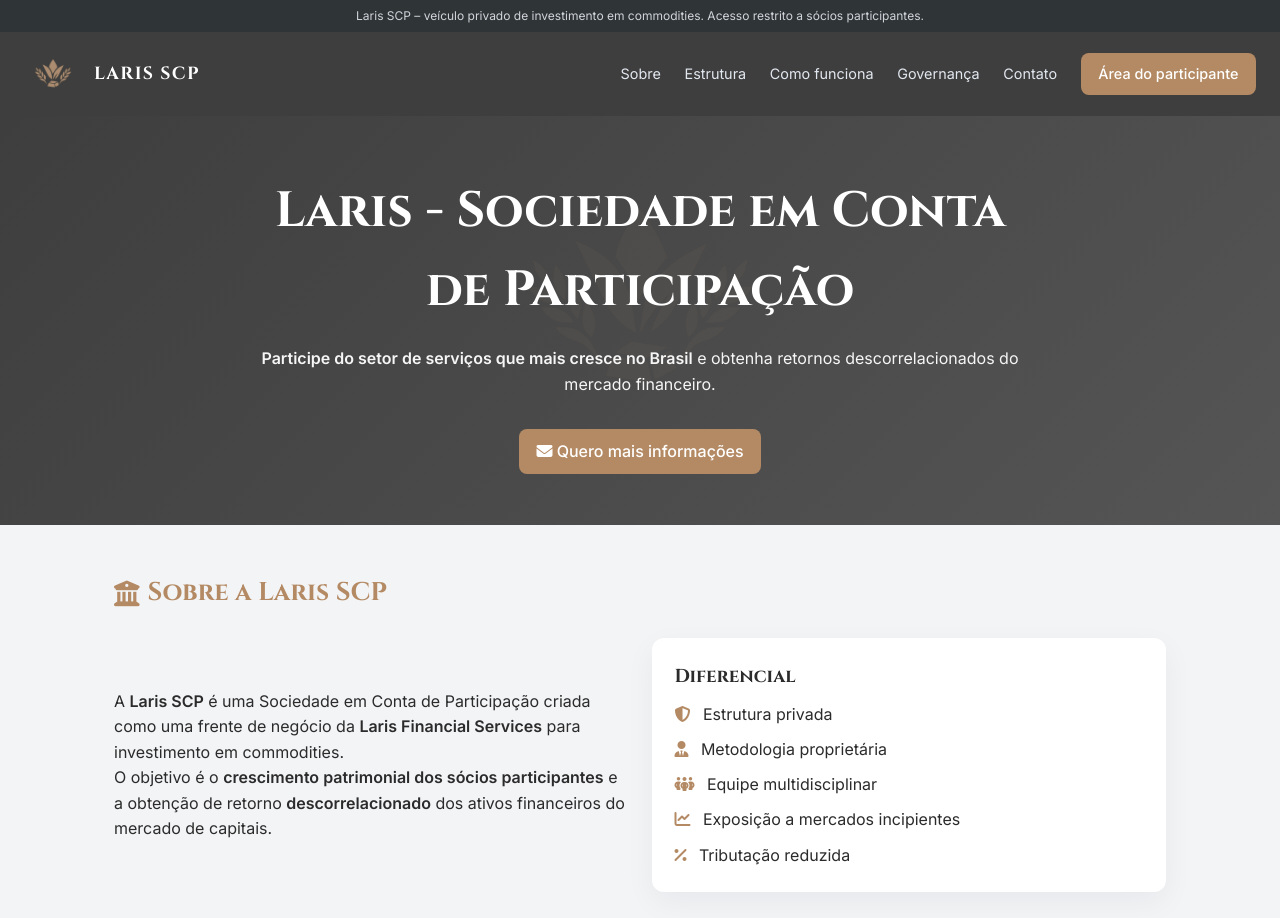
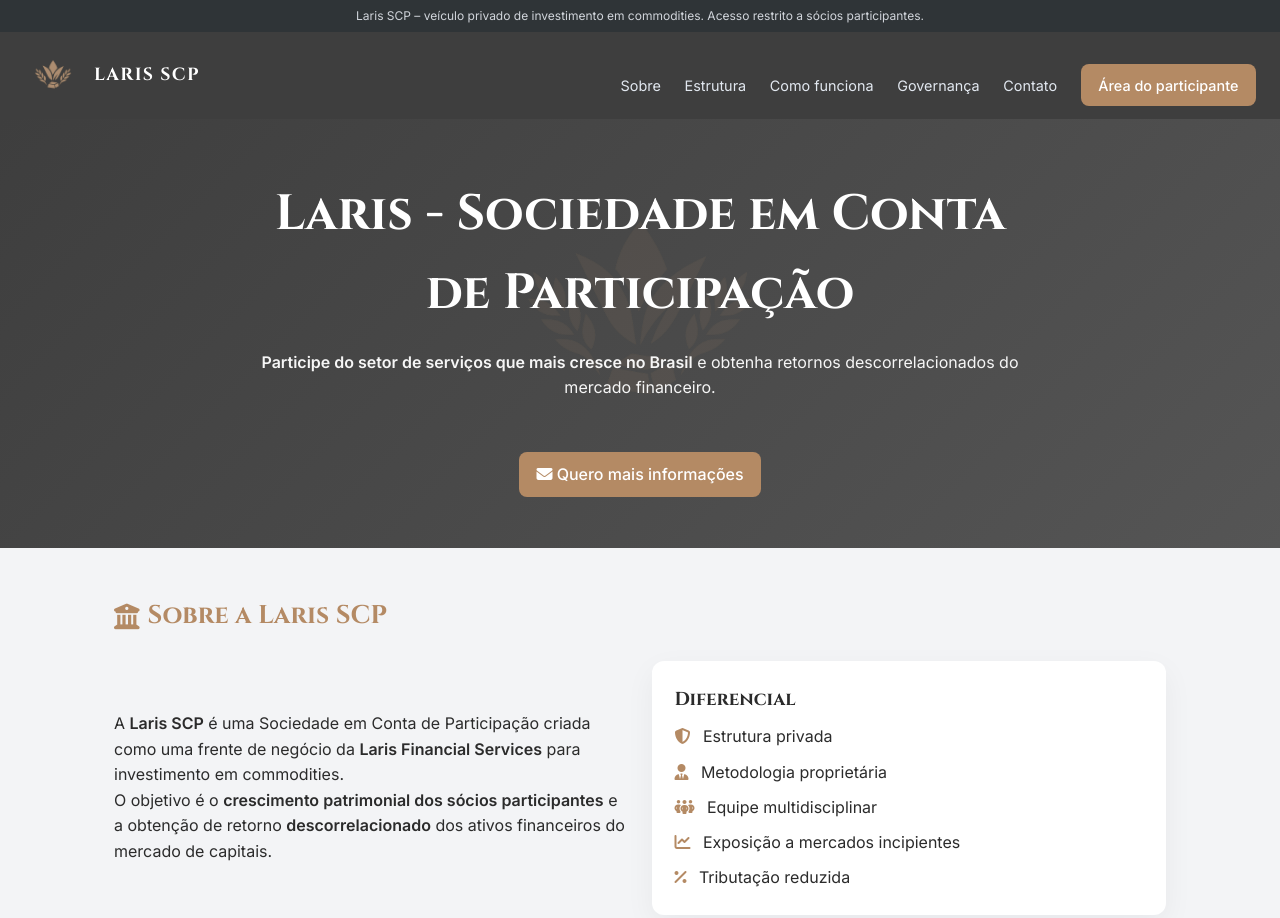
Before and after one commit to laris-scp/laris-scp, a plain HTML site: page index.html in a window 1280 px wide. Shown: the top 918 px of the page. Drawn offline with Linux system fonts and the light colour scheme.

Commit message:
Update index.html

```diff
--- a/index.html
+++ b/index.html
@@ -91,6 +91,7 @@
       font-weight: 500;
       text-decoration: none;
       display: inline-block;
+      margin-top: 1.2rem;
     }
 
     /* HERO */
@@ -112,7 +113,7 @@
       height: 360px;
       background: url('icone-laris.png') no-repeat center center;
       background-size: contain;
-      opacity: 0.07;
+      opacity: 0.1;
       transform: translate(-50%, -50%);
       pointer-events: none;
     }
```
